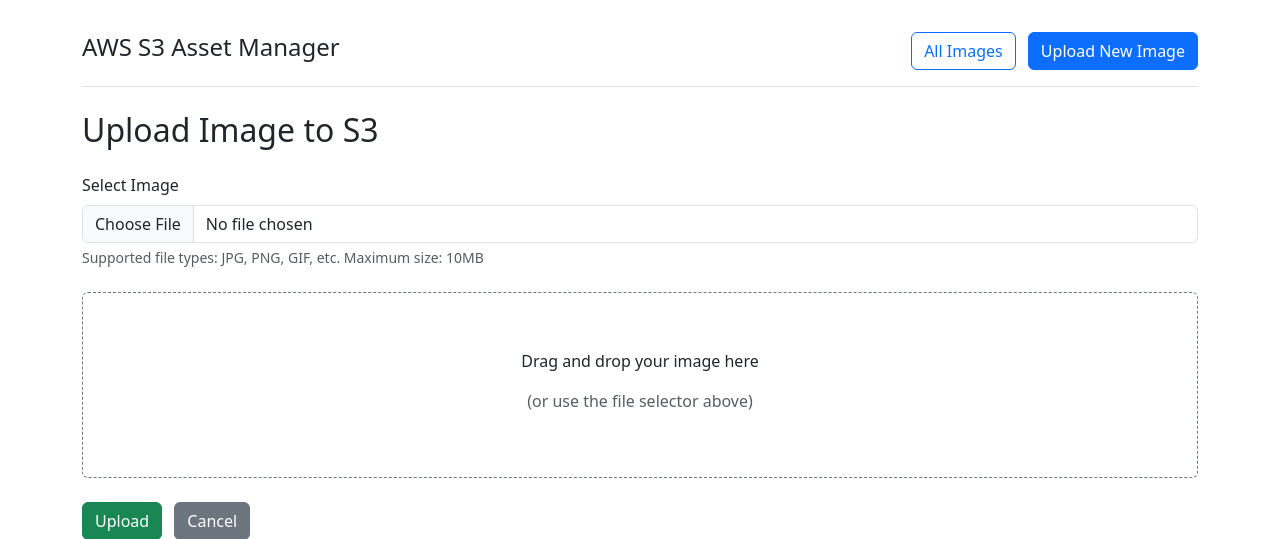
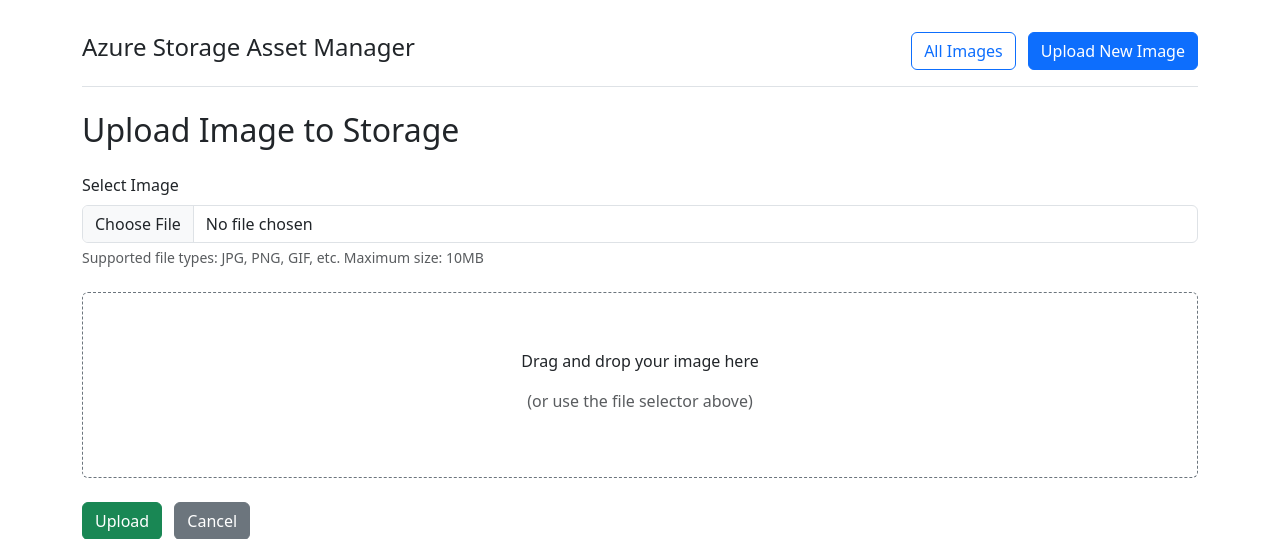
Before and after one commit to showpune/asset-manager-showpune, a Spring app: template web/src/main/resources/templates/upload.html in a window 1280 px wide. Shown: the top 539 px of the page. Run offline with Thymeleaf, Linux system fonts and the light colour scheme; the template is opened without the code that fills it, so the values that code supplies are empty.

Commit message:
Complete Azure Storage migration - update UI templates
Co-authored-by: showpune <1787505+showpune@users.noreply.github.com>

```diff
--- a/web/src/main/resources/templates/layout.html
+++ b/web/src/main/resources/templates/layout.html
@@ -3,7 +3,7 @@
 <head>
     <meta charset="UTF-8">
     <meta name="viewport" content="width=device-width, initial-scale=1.0">
-    <title th:text="${title}">AWS S3 Asset Manager</title>
+    <title th:text="${title}">Azure Storage Asset Manager</title>
     <link href="https://cdn.jsdelivr.net/npm/bootstrap@5.3.0/dist/css/bootstrap.min.css" rel="stylesheet">
     <style>
         body {
@@ -21,10 +21,10 @@
     <div class="container">
         <header class="pb-3 mb-4 border-bottom">
             <div class="d-flex align-items-center text-dark text-decoration-none">
-                <h1 class="fs-4">AWS S3 Asset Manager</h1>
+                <h1 class="fs-4">Azure Storage Asset Manager</h1>
                 <div class="ms-auto">
-                    <a class="btn btn-outline-primary me-2" th:href="@{/s3}">All Images</a>
-                    <a class="btn btn-primary" th:href="@{/s3/upload}">Upload New Image</a>
+                    <a class="btn btn-outline-primary me-2" th:href="@{/storage}">All Images</a>
+                    <a class="btn btn-primary" th:href="@{/storage/upload}">Upload New Image</a>
                 </div>
             </div>
         </header>
--- a/web/src/main/resources/templates/upload.html
+++ b/web/src/main/resources/templates/upload.html
@@ -1,10 +1,10 @@
 <!DOCTYPE html>
-<html xmlns:th="http://www.thymeleaf.org" th:replace="~{layout :: layout('Upload to S3', ~{::content})}">
+<html xmlns:th="http://www.thymeleaf.org" th:replace="~{layout :: layout('Upload to Storage', ~{::content})}">
 <body>
     <div th:fragment="content">
-        <h2>Upload Image to S3</h2>
+        <h2>Upload Image to Storage</h2>
 
-        <form th:action="@{/s3/upload}" method="post" enctype="multipart/form-data" class="mt-4" id="uploadForm">
+        <form th:action="@{/storage/upload}" method="post" enctype="multipart/form-data" class="mt-4" id="uploadForm">
             <div class="mb-3">
                 <label for="file" class="form-label">Select Image</label>
                 <input type="file" class="form-control" id="file" name="file" accept="image/*" required>
@@ -22,7 +22,7 @@
 
             <div class="mt-4">
                 <button type="submit" class="btn btn-success me-2" id="uploadBtn">Upload</button>
-                <a th:href="@{/s3}" class="btn btn-secondary">Cancel</a>
+                <a th:href="@{/storage}" class="btn btn-secondary">Cancel</a>
             </div>
         </form>
 
--- a/web/src/main/resources/templates/view.html
+++ b/web/src/main/resources/templates/view.html
@@ -7,7 +7,7 @@
                 <div class="col-12">
                     <nav aria-label="breadcrumb">
                         <ol class="breadcrumb">
-                            <li class="breadcrumb-item"><a th:href="@{/s3}">Images</a></li>
+                            <li class="breadcrumb-item"><a th:href="@{/storage}">Images</a></li>
                             <li class="breadcrumb-item active" aria-current="page" th:text="${object.name}">Image Name</li>
                         </ol>
                     </nav>
@@ -21,7 +21,7 @@
                         <a th:href="${object.url}" download class="btn btn-outline-primary btn-sm me-2">
                             <i class="bi bi-download"></i> Download
                         </a>
-                        <form th:action="@{'/s3/delete/' + ${object.key}}" method="post" class="d-inline"
+                        <form th:action="@{'/storage/delete/' + ${object.key}}" method="post" class="d-inline"
                               onsubmit="return confirm('Are you sure you want to delete this file?');">
                             <button type="submit" class="btn btn-outline-danger btn-sm">
                                 <i class="bi bi-trash"></i> Delete
@@ -48,7 +48,7 @@
             </div>
 
             <div class="mt-3">
-                <a th:href="@{/s3}" class="btn btn-secondary">Back to Images</a>
+                <a th:href="@{/storage}" class="btn btn-secondary">Back to Images</a>
             </div>
         </div>
     </div>
```
Also changed, not shown: web/src/main/resources/templates/list.html (+4 -4 lines).
